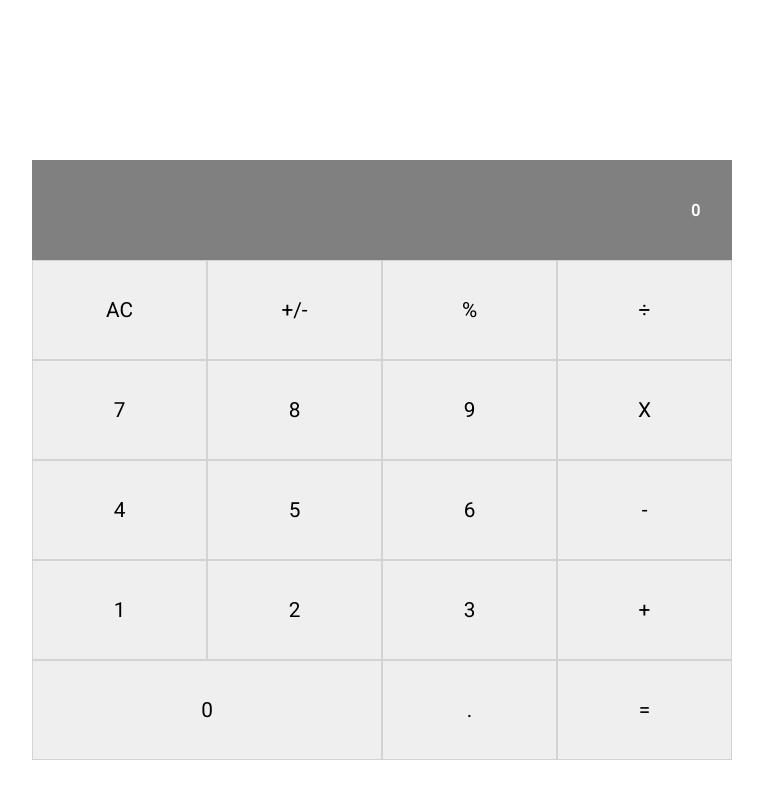
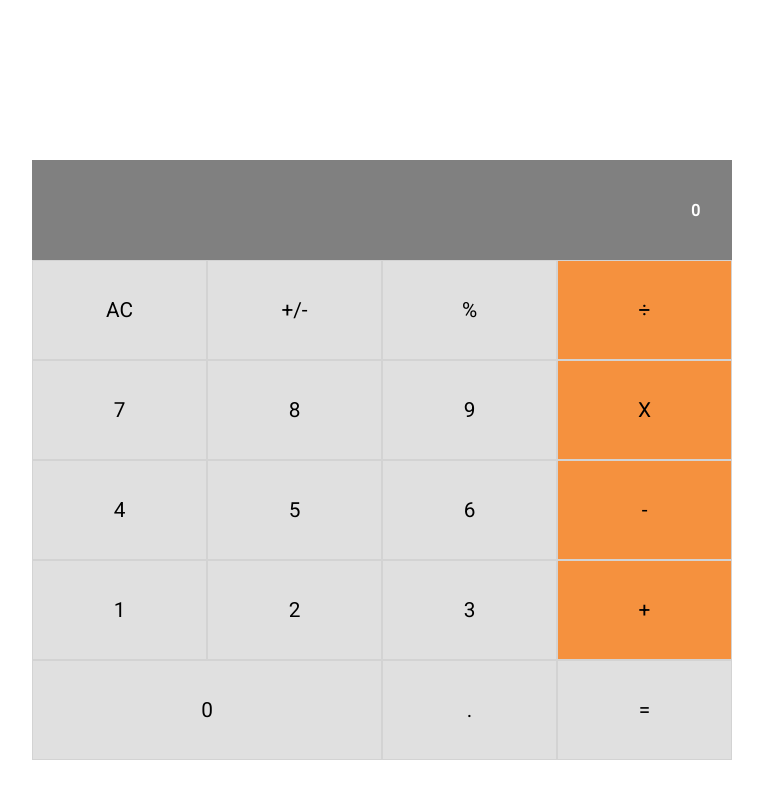
Before and after one commit to santiagorodriguezbermudez/react-calculator, a React (Create React App) app: page / in a window 1280 px wide. Shown: the top 798 px of the page, without its empty margins (258-1021 px from the left). Built offline with nearby package versions, Linux system fonts and the light colour scheme.

Commit message:
Added wide and color props to button

```diff
--- a/src/components/Button.jsx
+++ b/src/components/Button.jsx
@@ -1,14 +1,29 @@
 import React from 'react';
 import PropTypes from 'prop-types';
 
-function Button({ buttonName }) {
+function Button({ buttonName, buttonColor, buttonWide }) {
+  const styles = (wide, color) => {
+    const wideValue = (wide) ? '50%' : '25%';
+    return ({
+      width: wideValue,
+      backgroundColor: color,
+    });
+  };
+
   return (
-    <button type="submit">{ buttonName }</button>
+    <button style={styles(buttonWide, buttonColor)} type="submit">{ buttonName }</button>
   );
 }
 
 Button.propTypes = {
   buttonName: PropTypes.string.isRequired,
+  buttonColor: PropTypes.string,
+  buttonWide: PropTypes.bool,
+};
+
+Button.defaultProps = {
+  buttonColor: '#F5913E',
+  buttonWide: false,
 };
 
 export default Button;
```
